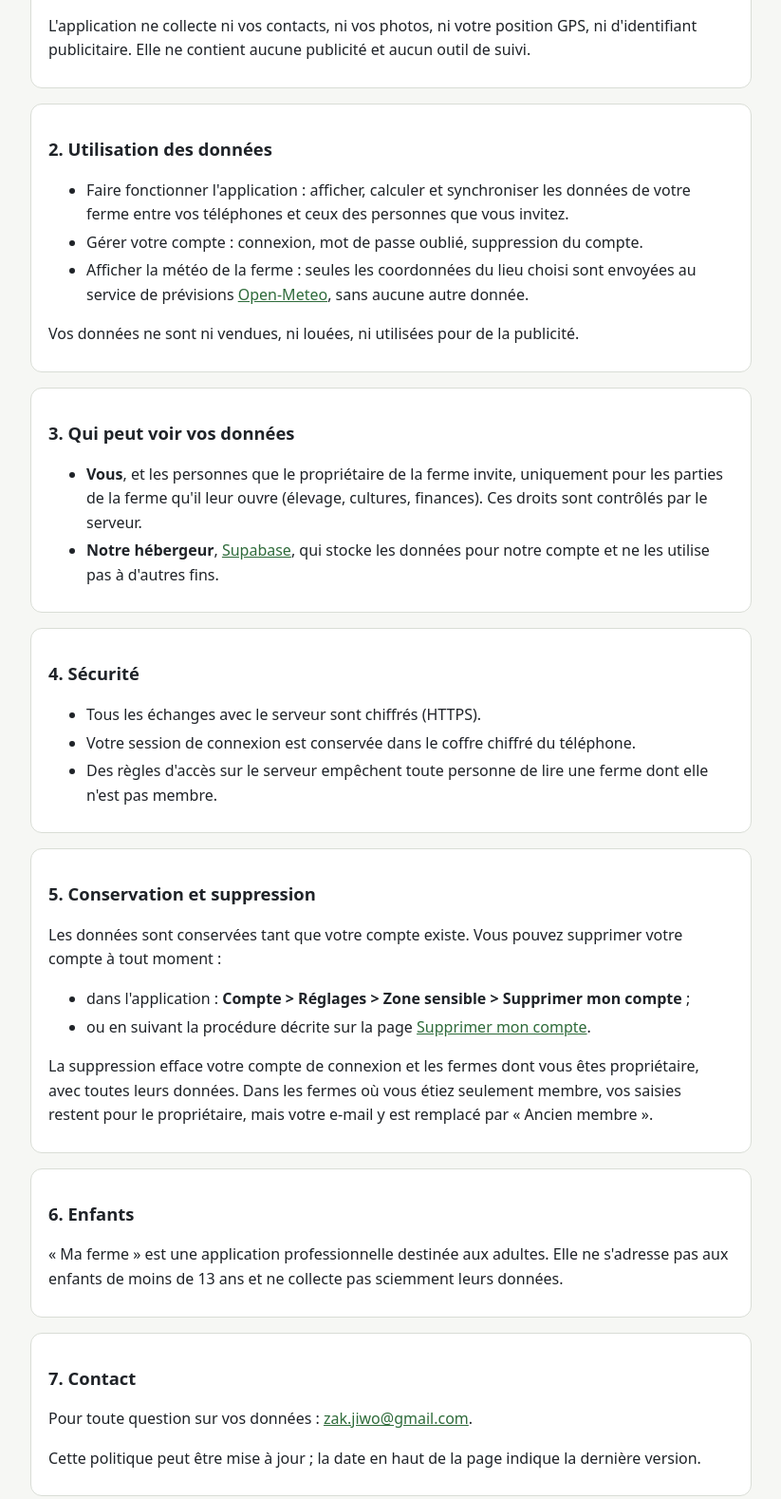
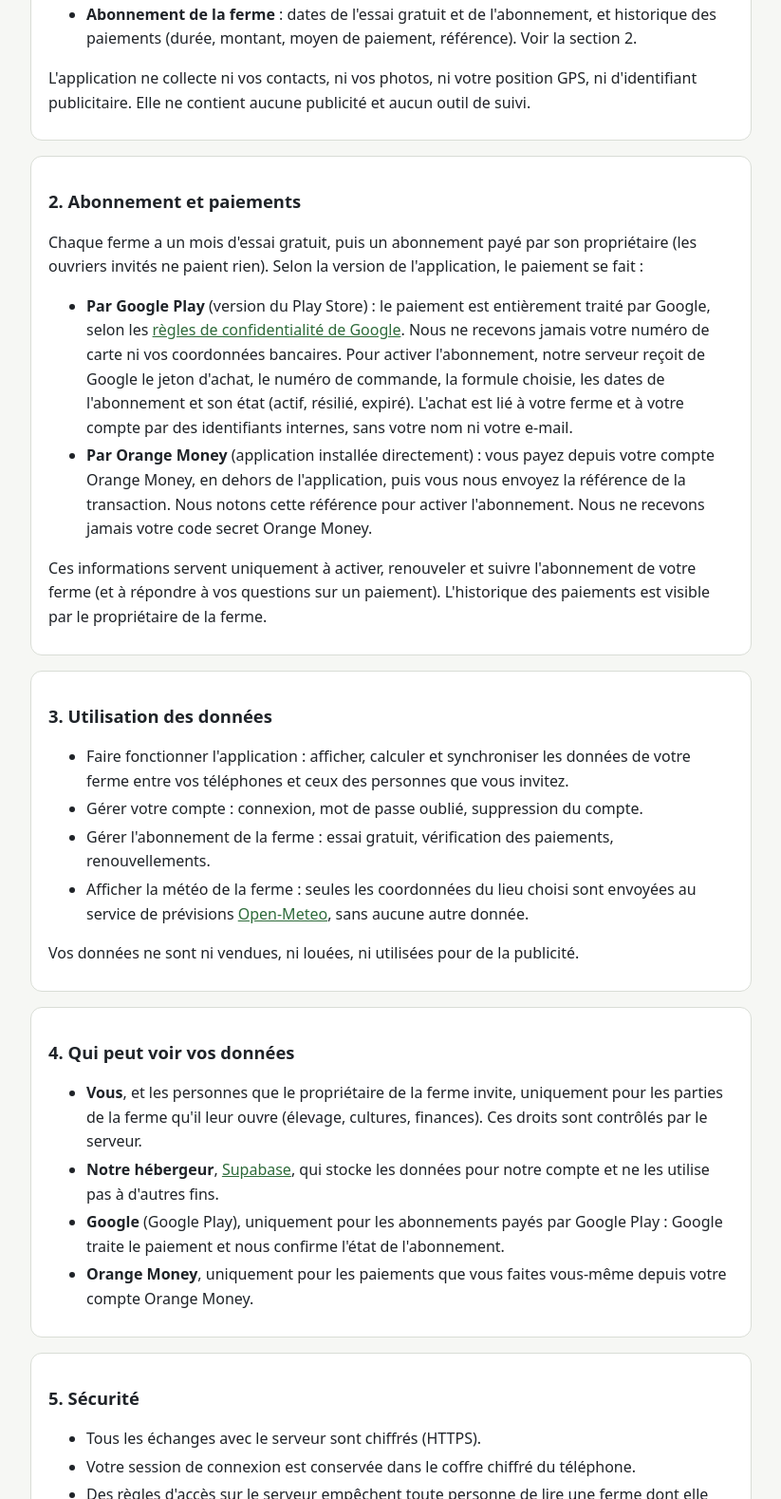
Before and after one commit to zakjiwo-hub/ma-ferme-site, a plain HTML site: page confidentialite.html in a window 1280 px wide. Shown: the part 546-2124 px from the top of the page at 95% size, without its empty margins (228-1051 px from the left). Drawn offline with Linux system fonts and the light colour scheme.

Commit message:
Confidentialité : abonnement et paiements (Google Play, Orange Money)
Co-Authored-By: Claude Opus 5.5 <noreply@anthropic.com>

```diff
--- a/confidentialite.html
+++ b/confidentialite.html
@@ -36,17 +36,38 @@
         propriétaire de la ferme puisse suivre et valider le travail de son équipe.</li>
       <li><strong>Lieu de la ferme pour la météo</strong> (facultatif) : le village ou la ville que vous choisissez. L'application
         n'utilise jamais le GPS de votre téléphone.</li>
+      <li><strong>Abonnement de la ferme</strong> : dates de l'essai gratuit et de l'abonnement, et historique des paiements
+        (durée, montant, moyen de paiement, référence). Voir la section 2.</li>
     </ul>
     <p>L'application ne collecte ni vos contacts, ni vos photos, ni votre position GPS, ni d'identifiant publicitaire. Elle ne
       contient aucune publicité et aucun outil de suivi.</p>
   </section>
 
   <section>
-    <h2>2. Utilisation des données</h2>
+    <h2>2. Abonnement et paiements</h2>
+    <p>Chaque ferme a un mois d'essai gratuit, puis un abonnement payé par son propriétaire (les ouvriers invités ne paient
+      rien). Selon la version de l'application, le paiement se fait :</p>
+    <ul>
+      <li><strong>Par Google Play</strong> (version du Play Store) : le paiement est entièrement traité par Google, selon les
+        <a href="https://policies.google.com/privacy">règles de confidentialité de Google</a>. Nous ne recevons jamais votre numéro de carte ni vos coordonnées bancaires.
+        Pour activer l'abonnement, notre serveur reçoit de Google le jeton d'achat, le numéro de commande, la formule choisie,
+        les dates de l'abonnement et son état (actif, résilié, expiré). L'achat est lié à votre ferme et à votre compte par
+        des identifiants internes, sans votre nom ni votre e-mail.</li>
+      <li><strong>Par Orange Money</strong> (application installée directement) : vous payez depuis votre compte Orange Money,
+        en dehors de l'application, puis vous nous envoyez la référence de la transaction. Nous notons cette référence pour
+        activer l'abonnement. Nous ne recevons jamais votre code secret Orange Money.</li>
+    </ul>
+    <p>Ces informations servent uniquement à activer, renouveler et suivre l'abonnement de votre ferme (et à répondre à vos
+      questions sur un paiement). L'historique des paiements est visible par le propriétaire de la ferme.</p>
+  </section>
+
+  <section>
+    <h2>3. Utilisation des données</h2>
     <ul>
       <li>Faire fonctionner l'application : afficher, calculer et synchroniser les données de votre ferme entre vos téléphones
         et ceux des personnes que vous invitez.</li>
       <li>Gérer votre compte : connexion, mot de passe oublié, suppression du compte.</li>
+      <li>Gérer l'abonnement de la ferme : essai gratuit, vérification des paiements, renouvellements.</li>
       <li>Afficher la météo de la ferme : seules les coordonnées du lieu choisi sont envoyées au service de prévisions
         <a href="https://open-meteo.com">Open-Meteo</a>, sans aucune autre donnée.</li>
     </ul>
@@ -54,17 +75,20 @@
   </section>
 
   <section>
-    <h2>3. Qui peut voir vos données</h2>
+    <h2>4. Qui peut voir vos données</h2>
     <ul>
       <li><strong>Vous</strong>, et les personnes que le propriétaire de la ferme invite, uniquement pour les parties de la ferme
         qu'il leur ouvre (élevage, cultures, finances). Ces droits sont contrôlés par le serveur.</li>
       <li><strong>Notre hébergeur</strong>, <a href="https://supabase.com">Supabase</a>, qui stocke les données pour notre compte
         et ne les utilise pas à d'autres fins.</li>
+      <li><strong>Google</strong> (Google Play), uniquement pour les abonnements payés par Google Play : Google traite le paiement
+        et nous confirme l'état de l'abonnement.</li>
+      <li><strong>Orange Money</strong>, uniquement pour les paiements que vous faites vous-même depuis votre compte Orange Money.</li>
     </ul>
   </section>
 
   <section>
-    <h2>4. Sécurité</h2>
+    <h2>5. Sécurité</h2>
     <ul>
       <li>Tous les échanges avec le serveur sont chiffrés (HTTPS).</li>
       <li>Votre session de connexion est conservée dans le coffre chiffré du téléphone.</li>
@@ -73,7 +97,7 @@
   </section>
 
   <section>
-    <h2>5. Conservation et suppression</h2>
+    <h2>6. Conservation et suppression</h2>
     <p>Les données sont conservées tant que votre compte existe. Vous pouvez supprimer votre compte à tout moment :</p>
     <ul>
       <li>dans l'application : <strong>Compte &gt; Réglages &gt; Zone sensible &gt; Supprimer mon compte</strong> ;</li>
@@ -82,16 +106,19 @@
     <p>La suppression efface votre compte de connexion et les fermes dont vous êtes propriétaire, avec toutes leurs données.
       Dans les fermes où vous étiez seulement membre, vos saisies restent pour le propriétaire, mais votre e-mail y est
       remplacé par « Ancien membre ».</p>
+    <p>L'historique des paiements et des achats Google Play d'une ferme est supprimé avec la ferme. Supprimer votre compte ne
+      résilie pas un abonnement Google Play en cours : résiliez-le d'abord dans Google Play &gt; Paiements et abonnements.
+      Google et Orange Money conservent leurs propres traces des paiements selon leurs règles.</p>
   </section>
 
   <section>
-    <h2>6. Enfants</h2>
+    <h2>7. Enfants</h2>
     <p>« Ma ferme » est une application professionnelle destinée aux adultes. Elle ne s'adresse pas aux enfants de moins de
       13 ans et ne collecte pas sciemment leurs données.</p>
   </section>
 
   <section>
-    <h2>7. Contact</h2>
+    <h2>8. Contact</h2>
     <p>Pour toute question sur vos données : <a href="mailto:zak.jiwo@gmail.com">zak.jiwo@gmail.com</a>.</p>
     <p>Cette politique peut être mise à jour ; la date en haut de la page indique la dernière version.</p>
   </section>
```
